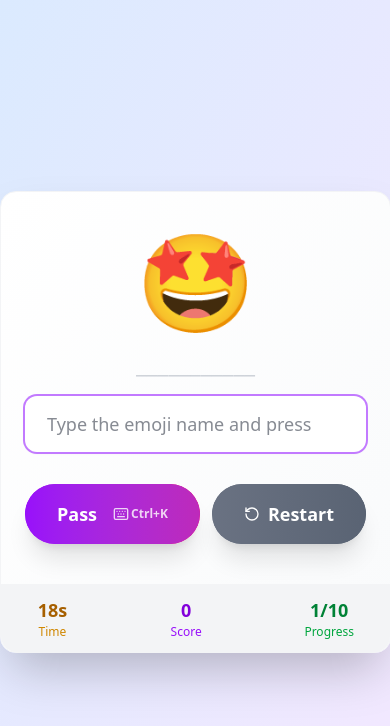
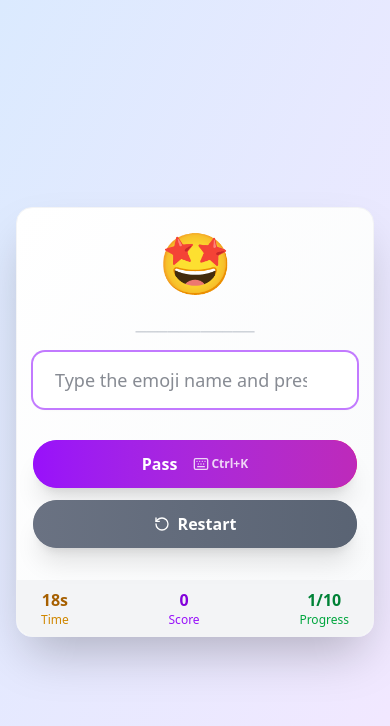
Before and after one commit to hu0p/emoji-guess, a React (Vite) app in the folder frontend/: page / in a window 390 px wide. Both pictures are taken after a click on the button "Start Game". Shown: the top 726 px of the page. Built offline with nearby package versions, Linux system fonts and the light colour scheme.

Commit message:
Quick fix mobile styles

```diff
--- a/frontend/src/GameNew.jsx
+++ b/frontend/src/GameNew.jsx
@@ -4,7 +4,7 @@ import GameContainer from './components/GameContainer'
 
 export default function Game() {
   return (
-    <div className="fixed inset-0 w-screen h-screen grid place-items-center bg-gradient-to-br from-blue-100 to-purple-100 text-gray-900">
+    <div className="min-h-screen w-full flex items-center justify-center bg-gradient-to-br from-blue-100 to-purple-100 text-gray-900 p-4 md:p-0">
       <GameProvider>
         <GameContainer />
       </GameProvider>
--- a/frontend/src/components/GamePlay.jsx
+++ b/frontend/src/components/GamePlay.jsx
@@ -99,10 +99,10 @@ export default function GamePlay() {
   }
 
   return (
-    <main className="w-full max-w-lg bg-gradient-to-br from-white to-gray-50 rounded-2xl shadow-2xl px-6 pt-10 pb-0 flex flex-col items-center border border-gray-100 relative">
+    <main className="w-full max-w-lg bg-gradient-to-br from-white to-gray-50 rounded-2xl shadow-2xl px-4 sm:px-6 pt-6 sm:pt-10 pb-0 flex flex-col items-center border border-gray-100 relative">
       <div
         key={emojiKey}
-        className="text-8xl mb-6 emoji-transition"
+        className="text-6xl sm:text-8xl mb-4 sm:mb-6 emoji-transition"
         role="img"
         aria-label={`Current emoji: ${currentEmoji.name || 'Loading'}`}
       >
@@ -181,11 +181,11 @@ export default function GamePlay() {
         </div>
       </div>
 
-      <div className="flex gap-3 mb-4 mt-4">
+      <div className="flex flex-col sm:flex-row gap-3 mb-4 mt-4 w-full">
         <button
           onClick={handleSkip}
           aria-label={`Pass this emoji${!isMobileDevice ? ` (${isMacPlatform ? 'Cmd' : 'Ctrl'}+K)` : ''}`}
-          className="group relative px-8 py-4 bg-gradient-to-r from-purple-600 to-pink-600 text-white text-lg rounded-full font-bold shadow-xl hover:shadow-2xl focus:outline-none focus:ring-2 focus:ring-purple-400 focus:ring-offset-2 transform hover:scale-105 transition-all duration-200 flex items-center gap-2 cursor-pointer overflow-hidden"
+          className="group relative px-6 sm:px-8 py-3 sm:py-4 bg-gradient-to-r from-purple-600 to-pink-600 text-white text-base sm:text-lg rounded-full font-bold shadow-xl hover:shadow-2xl focus:outline-none focus:ring-2 focus:ring-purple-400 focus:ring-offset-2 transform hover:scale-105 transition-all duration-200 flex items-center justify-center gap-2 cursor-pointer overflow-hidden"
           disabled={submitted}
         >
           <div className="absolute inset-0 bg-gradient-to-r from-pink-600 via-purple-600 to-pink-600 bg-[length:400%_100%] rounded-full animate-gradient-sweep"></div>
@@ -210,7 +210,7 @@ export default function GamePlay() {
         <button
           onClick={() => setShowRestartModal(true)}
           aria-label="Restart game (current score will be lost)"
-          className="group relative px-8 py-4 bg-gradient-to-r from-gray-500 to-gray-600 text-white text-lg rounded-full font-bold shadow-xl hover:shadow-2xl focus:outline-none focus:ring-2 focus:ring-gray-400 focus:ring-offset-2 transform hover:scale-105 transition-all duration-200 flex items-center gap-2 cursor-pointer overflow-hidden"
+          className="group relative px-6 sm:px-8 py-3 sm:py-4 bg-gradient-to-r from-gray-500 to-gray-600 text-white text-base sm:text-lg rounded-full font-bold shadow-xl hover:shadow-2xl focus:outline-none focus:ring-2 focus:ring-gray-400 focus:ring-offset-2 transform hover:scale-105 transition-all duration-200 flex items-center justify-center gap-2 cursor-pointer overflow-hidden"
         >
           <div className="absolute inset-0 bg-gradient-to-r from-gray-600 via-gray-500 to-gray-600 bg-[length:400%_100%] rounded-full animate-gradient-sweep"></div>
           <span className="relative z-10 flex items-center gap-2">
--- a/frontend/src/components/HUD.jsx
+++ b/frontend/src/components/HUD.jsx
@@ -2,24 +2,24 @@ import React from 'react'
 
 export default function HUD({ timer, displayScore, current, totalEmojis }) {
   return (
-    <div className="w-[calc(100%+3rem)] bg-gray-100 rounded-b-2xl py-3 -mx-6 mt-6">
-      <div className="flex justify-between items-center px-9">
+    <div className="w-[calc(100%+2rem)] sm:w-[calc(100%+3rem)] bg-gray-100 rounded-b-2xl py-2 sm:py-3 -mx-4 sm:-mx-6 mt-4 sm:mt-6">
+      <div className="flex justify-between items-center px-6 sm:px-9">
         <div className="text-center">
-          <div className="text-lg font-bold text-yellow-700">
+          <div className="text-base sm:text-lg font-bold text-yellow-700">
             <span className="hud-timer">{timer}s</span>
           </div>
           <div className="text-xs text-yellow-600 font-medium">Time</div>
         </div>
 
         <div className="text-center">
-          <div className="text-lg font-bold text-purple-700">
+          <div className="text-base sm:text-lg font-bold text-purple-700">
             <span className="hud-score">{displayScore.toLocaleString()}</span>
           </div>
           <div className="text-xs text-purple-600 font-medium">Score</div>
         </div>
 
         <div className="text-center">
-          <div className="text-lg font-bold text-green-700 overflow-hidden">
+          <div className="text-base sm:text-lg font-bold text-green-700 overflow-hidden">
             <span key={current} className="progress-number inline-block hud-number">{current + 1}</span>
             <span className="hud-number">/{totalEmojis}</span>
           </div>
--- a/frontend/src/components/ResultsPage.jsx
+++ b/frontend/src/components/ResultsPage.jsx
@@ -48,17 +48,17 @@ export default function ResultsPage() {
 
 
   return (
-    <div className="w-full max-w-2xl bg-gradient-to-br from-white to-gray-50 rounded-2xl shadow-2xl p-6 py-10 flex flex-col items-center border border-gray-100">
-      <h2 className="text-4xl font-bold mb-4 bg-gradient-to-r from-purple-600 to-pink-600 bg-clip-text text-transparent">Results</h2>
+    <div className="w-full max-w-2xl bg-gradient-to-br from-white to-gray-50 rounded-2xl shadow-2xl p-4 sm:p-6 py-6 sm:py-10 flex flex-col items-center border border-gray-100">
+      <h2 className="text-3xl sm:text-4xl font-bold mb-4 bg-gradient-to-r from-purple-600 to-pink-600 bg-clip-text text-transparent">Results</h2>
 
       {/* Score Display */}
-      <div className="mb-6 text-center">
-        <div className="text-5xl font-bold text-purple-600 mb-2">{score.toLocaleString()}</div>
-        <div className="text-lg text-gray-600">Total Score</div>
+      <div className="mb-4 sm:mb-6 text-center">
+        <div className="text-4xl sm:text-5xl font-bold text-purple-600 mb-2">{score.toLocaleString()}</div>
+        <div className="text-base sm:text-lg text-gray-600">Total Score</div>
       </div>
 
       {/* Stats Summary */}
-      <div className="flex justify-center gap-6 mb-6 text-sm">
+      <div className="flex justify-center gap-4 sm:gap-6 mb-4 sm:mb-6 text-sm">
         <div className="text-center" title="Guessed the exact emoji name correctly (100% points)">
           <div className="text-lg font-semibold text-emerald-600">{perfectCount}</div>
           <div className="text-gray-500">Perfect</div>
@@ -183,17 +183,17 @@ export default function ResultsPage() {
         )}
       </div>
 
-      <div className="flex gap-4 mt-6">
+      <div className="flex flex-col sm:flex-row gap-3 sm:gap-4 mt-4 sm:mt-6 w-full sm:w-auto">
         <button
           onClick={showLeaderboardView}
-          className="group relative px-8 py-3 bg-gradient-to-r from-purple-600 to-pink-600 text-white text-lg rounded-full font-bold shadow-xl hover:shadow-2xl transform hover:scale-105 transition-all duration-200 cursor-pointer overflow-hidden"
+          className="group relative px-6 sm:px-8 py-3 bg-gradient-to-r from-purple-600 to-pink-600 text-white text-base sm:text-lg rounded-full font-bold shadow-xl hover:shadow-2xl transform hover:scale-105 transition-all duration-200 cursor-pointer overflow-hidden"
         >
           <span className="relative z-10">Leaderboard</span>
           <div className="absolute inset-0 bg-gradient-to-r from-pink-600 via-purple-600 to-pink-600 bg-[length:400%_100%] rounded-full animate-gradient-sweep"></div>
         </button>
         <button
           onClick={startGame}
-          className="group relative px-8 py-3 bg-gradient-to-r from-gray-500 to-gray-600 text-white text-lg rounded-full font-bold shadow-xl hover:shadow-2xl transform hover:scale-105 transition-all duration-200 cursor-pointer overflow-hidden"
+          className="group relative px-6 sm:px-8 py-3 bg-gradient-to-r from-gray-500 to-gray-600 text-white text-base sm:text-lg rounded-full font-bold shadow-xl hover:shadow-2xl transform hover:scale-105 transition-all duration-200 cursor-pointer overflow-hidden"
         >
           <span className="relative z-10">Play Again</span>
           <div className="absolute inset-0 bg-gradient-to-r from-gray-600 via-gray-500 to-gray-600 bg-[length:400%_100%] rounded-full animate-gradient-sweep"></div>
```
